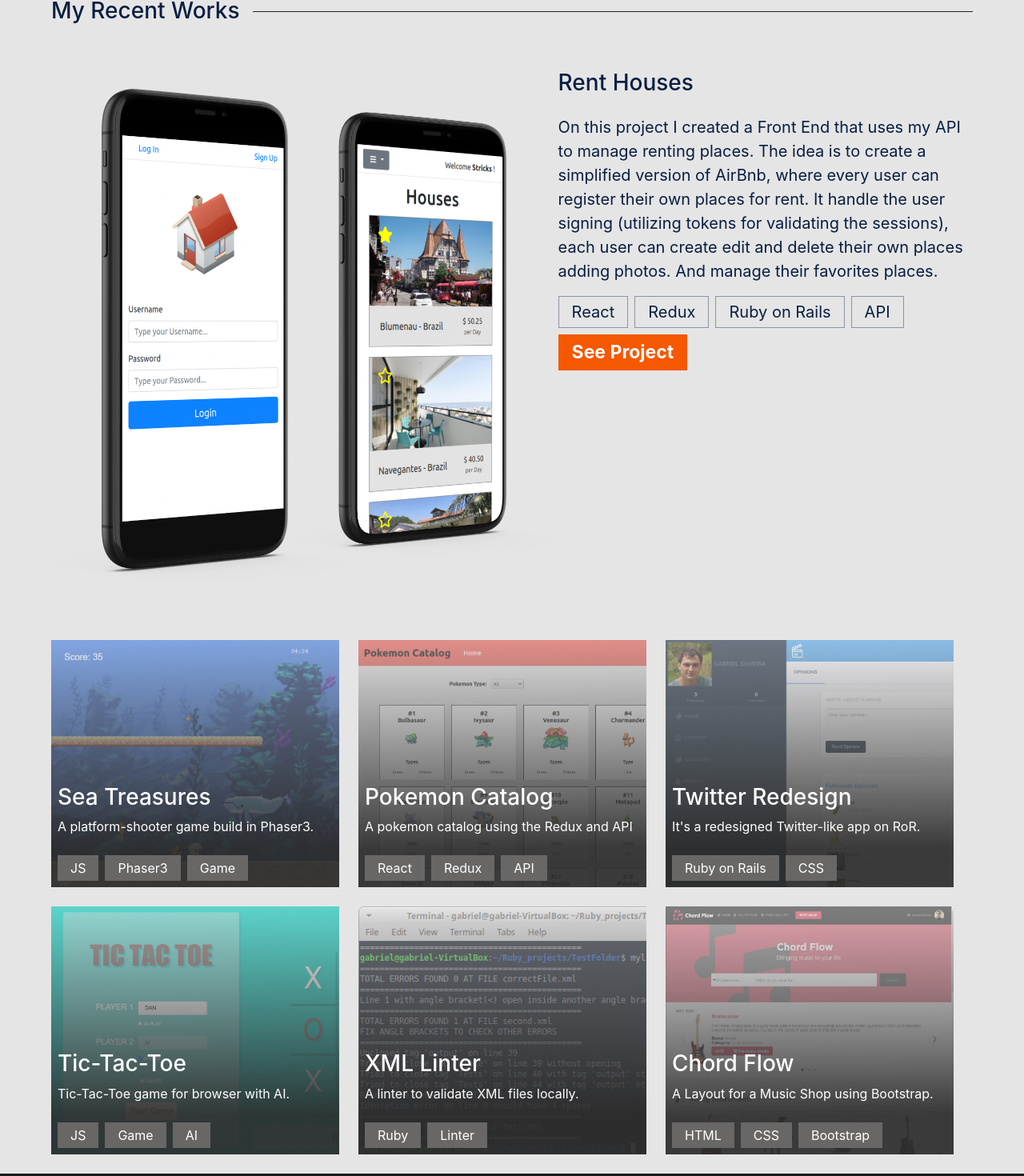
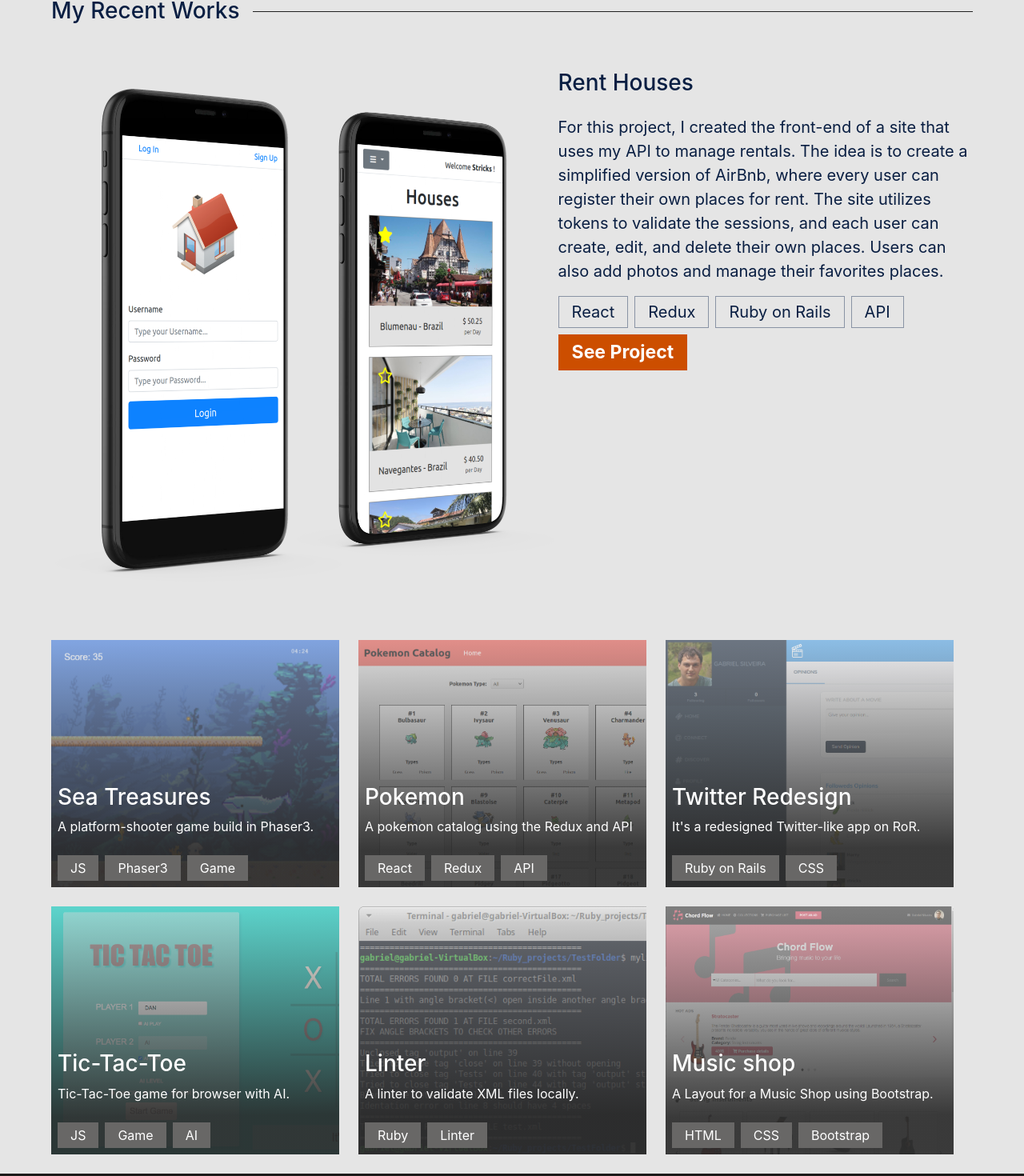
Before and after one commit to Stricks1/portfolio-f, a React (Create React App) app: page / in a window 1280 px wide. Shown: the part 927-2397 px from the top of the page at 80% size. Built offline with nearby package versions, Linux system fonts and the light colour scheme.

Commit message:
fix color button and description projects

```diff
--- a/package.json
+++ b/package.json
@@ -1,4 +1,5 @@
 {
+  "homepage": "http://stricks1.github.io/portfolio-f",
   "name": "portfolio",
   "version": "0.1.0",
   "private": true,
@@ -14,6 +15,8 @@
     "web-vitals": "^0.2.4"
   },
   "scripts": {
+    "predeploy": "npm run build",
+    "deploy": "gh-pages -d build",
     "start": "react-scripts start",
     "build": "react-scripts build",
     "test": "react-scripts test",
@@ -45,6 +48,7 @@
     "eslint-plugin-jsx-a11y": "^6.2.3",
     "eslint-plugin-react": "^7.20.6",
     "eslint-plugin-react-hooks": "^2.5.1",
+    "gh-pages": "^3.1.0",
     "stylelint": "^13.3.3",
     "stylelint-config-standard": "^20.0.0",
     "stylelint-csstree-validator": "^1.9.0",
--- a/src/containers/headerContainer.js
+++ b/src/containers/headerContainer.js
@@ -20,7 +20,7 @@
             </h1>
             <h4>I&apos;m a Software Developer</h4>
             <p>
-              I can help you build a product, feature or website
+              I can help you build a product, feature or website.
               Look through some of my work and experience!
               If you like what you see and have a project you need coded,
               don&apos;t hesitate to contact me.
@@ -91,7 +91,7 @@
           </h1>
           <h4>I&apos;m a Software Developer</h4>
           <p>
-            I can help you build a product, feature or website Look
+            I can help you build a product, feature or website. Look
             through some of my work and experience! If you like what you see
             and have a project you need coded, don&apos;t hesitate to contact me.
           </p>
--- a/src/containers/projectsContainer.js
+++ b/src/containers/projectsContainer.js
@@ -25,7 +25,7 @@
 
   const highlightProject = {
     name: 'Rent Houses',
-    info: 'On this project I created a Front End that uses my API to manage renting places. The idea is to create a simplified version of AirBnb, where every user can register their own places for rent. It handle the user signing (utilizing tokens for validating the sessions), each user can create edit and delete their own places adding photos. And manage their favorites places.',
+    info: 'For this project, I created the front-end of a site that uses my API to manage rentals. The idea is to create a simplified version of AirBnb, where every user can register their own places for rent. The site utilizes tokens to validate the sessions, and each user can create, edit, and delete their own places. Users can also add photos and manage their favorites places.',
     short: 'A Front End using my API to manage renting.',
     techs: ['React', 'Redux', 'Ruby on Rails', 'API'],
     images: [frontHouses],
@@ -38,7 +38,7 @@
   const listProjects = [
     {
       name: 'Sea Treasures',
-      info: 'On this game, you are Bob the octopus, and you are in a quest to find a treasure in the 16-bit layout deep sea. You need to face some sea creatures in order to achieve your goal, and you can kill the creatures by shooting ink from our hero and interact with levers on the scenario to open paths. You have a limited time to complete the quest.',
+      info: 'In this game, designed with a 16-bit layout, you are Bob the octopus, and you are on a quest to find treasure in the deep sea. You need to face some sea creatures in order to achieve your goal, and you can kill the creatures by shooting ink and interacting with levers to open paths. You have a limited time to complete the quest.',
       short: 'A platform-shooter game build in Phaser3.',
       techs: ['JS', 'Phaser3', 'Game'],
       images: [seaSs],
@@ -48,8 +48,8 @@
       horizontal: true,
     },
     {
-      name: 'Pokemon Catalog',
-      info: 'On this project, I created a a Catalog of Pokemons, it have 2 pages, a main page listing all the pokemons (on this page you can filter by type and/or name). And a second page with details of each pokemon, showing some information and the evolution chain of that particular pokemon.',
+      name: 'Pokemon',
+      info: 'In this project, I created a Catalog of Pokemon. It has 2 pages: a main page listing all the Pokemon (which can be filtered by type and/or name), and a second page with details about each Pokemon, showing information and the evolution chain of that particular Pokemon.',
       short: 'A pokemon catalog using the Redux and API',
       techs: ['React', 'Redux', 'API'],
       images: [desktopReact, phoneReact],
@@ -60,7 +60,7 @@
     },
     {
       name: 'Twitter Redesign',
-      info: "In this project, I redesigned a twitter to create opinions about movies. I used a lot of knowledge of Ruby on Rails, Model/View/Controller concepts, bootstrap among other front-end knowledge to create an MVP for this app. Login, follow other users with an intuitive interface and 'retweet' opinions that resonate with yours!",
+      info: "In this project, I redesigned Twitter to create a web app for sharing opinions about movies. I used Ruby on Rails, Model/View/Controller concepts, and Bootstrap to create an MVP for this app. Login, follow other users with the intuitive interface and 'retweet' opinions that resonate with yours!",
       short: "It's a redesigned Twitter-like app on RoR.",
       techs: ['Ruby on Rails', 'CSS'],
       images: [capTwitterFull],
@@ -81,8 +81,8 @@
       horizontal: false,
     },
     {
-      name: 'XML Linter',
-      info: 'In this project, the objective was to create a linter for beginners it provides feedback about errors in a file. I created a linter to check .xml files and validate:',
+      name: 'Linter',
+      info: 'The objective of this project was to create a linter for beginners, providing feedback about errors in a file. I created a linter to check .xml files and validate.',
       short: 'A linter to validate XML files locally.',
       techs: ['Ruby', 'Linter'],
       images: [linterImg],
@@ -92,8 +92,8 @@
       horizontal: false,
     },
     {
-      name: 'Chord Flow',
-      info: "In this project, I create a music online shop with a 'main page with search option' and 'results' page. I used HTML & CSS techniques, such as semantic HTML, positioning of content with bootstrap, and flexbox among others. Also for learning purposes I used a framework - 'Flickity' to build a carousel.",
+      name: 'Music shop',
+      info: 'In this project, I created an online music shop with a main page (including a search option) and a results page. I used HTML & CSS techniques, such as semantic HTML, positioning of content with Bootstrap, and Flexbox. I also used the Flickity framework to build a carousel.',
       short: 'A Layout for a Music Shop using Bootstrap.',
       techs: ['HTML', 'CSS', 'Bootstrap'],
       images: [desktopMusic, phoneMusic],
--- a/src/index.css
+++ b/src/index.css
@@ -217,8 +217,8 @@
 .button-square {
   font-size: 1.15em;
   color: white;
-  background-color: #f55800;
-  border: solid 1px #f55800;
+  background-color: #cc4e00;
+  border: solid 1px #cc4e00;
   user-select: none;
   -moz-user-select: none;
   -khtml-user-select: none;
```
Also changed, not shown: 2 other files (tests, documents, lock files or other folders).
